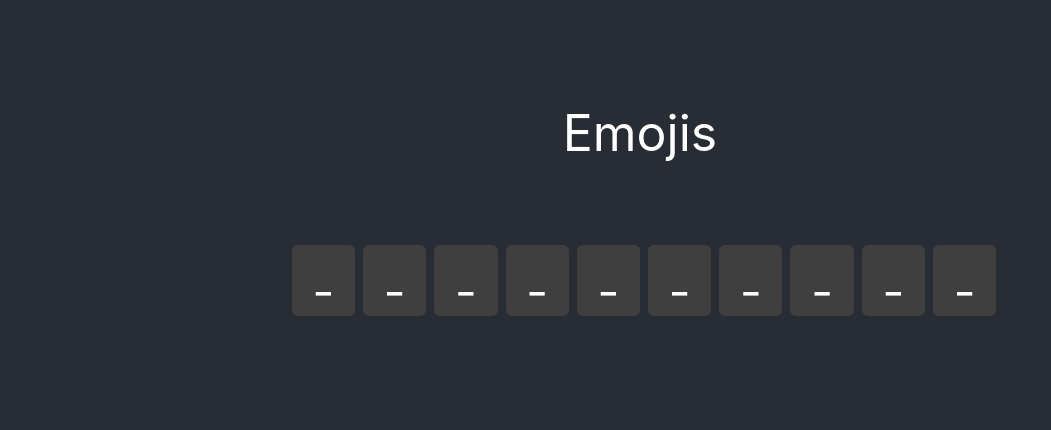
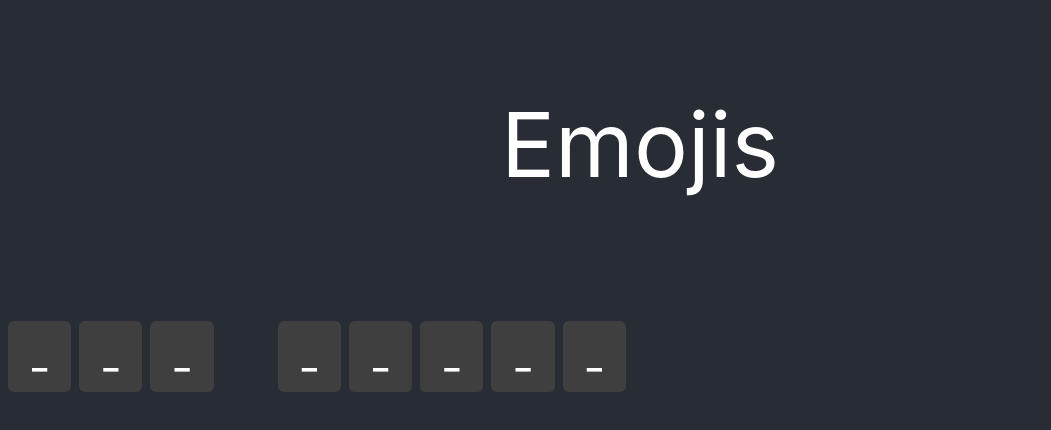
Before and after one commit to rhJairo/emoji-app, a React (Create React App) app: page / in a window 1280 px wide. Shown: the top 430 px of the page, without its empty margins (0-1051 px from the left). Built offline with nearby package versions, Linux system fonts and the light colour scheme.

Commit message:
implemented win condition and realtime keypress detection

```diff
--- a/src/App.css
+++ b/src/App.css
@@ -18,12 +18,14 @@ body {
 }
 
 .emoji {
-  font-size: calc(10px + 5vmin);
+  font-size: calc(10px + 10vmin);
 }
 
 .wordContainer{
+  width: 100vw;
   display: flex;
   flex-direction: row;
+  flex-wrap: wrap;
 }
 
 .charCell {
@@ -36,6 +38,11 @@ body {
 .activeChar{
   background-color: #61dafb;
 }
+
 .inactiveChar{
   background-color: #3f3f3f;
 }
+
+.spaceChar{
+  background-color: #282c34;
+}
--- a/src/App.js
+++ b/src/App.js
@@ -1,13 +1,61 @@
 import React from 'react';
 import Emojis from './Components/Emojis'
 import Word from './Components/Word'
+import Result from './Components/Result';
+import {nanoid} from 'nanoid'
 import './App.css';
 
 function App() {
+  let name = "The Thing"
+
+  function setupWord(){
+    let charArr = [...name.toLowerCase()]
+    charArr = charArr.map(e => {
+      return{
+        id: nanoid(),
+        value: e,
+        isActive: e === ' ' ? true : false
+      }
+    })
+    return charArr
+  }
+
+  const [word, setWord] = React.useState(setupWord)
+  const [result, setResult] = React.useState(false)
+
+  React.useEffect(()=>{
+    function haveWon(){
+      for(let i of word){
+        if(!i.isActive){
+          return false
+        }
+      }
+
+      return true
+    }
+
+    function handleKeypress(e){
+      if(name.toLowerCase().includes(e.key.toLowerCase())){
+        setWord(arr => {
+          let newArr = arr.map(obj =>
+            obj.value === e.key.toLowerCase() ? {...obj, isActive: true}: obj)
+          return newArr
+        })
+      }
+    }
+    setResult(haveWon())
+
+    document.addEventListener('keydown', handleKeypress)
+    return function cleanup(){
+      document.removeEventListener('keydown', handleKeypress)
+    }
+  }, [name, word])
+
   return (
     <div className="App">
       <Emojis />
-      <Word word='peepoHappy' />
+      <Word word={word} />
+      <Result reset={setupWord} win={result}/>
     </div>
   );
 }
--- /dev/null
+++ b/src/Components/Result.js
@@ -0,0 +1,17 @@
+import React from 'react'
+
+function Result(props){
+    let output =
+    <div>
+        <button onClick={props.reset}>Reset</button>
+        <h2>Congratulations You Have Won</h2>
+    </div>
+    console.log('inside result comp:',props.win)
+    return(
+        <div>
+            {props.win && output}
+        </div>
+    )
+}
+
+export default Result
--- a/src/Components/Word.js
+++ b/src/Components/Word.js
@@ -1,21 +1,16 @@
 import React from 'react'
 
+
 function Word(props){
-    let charArr = [...props.word]
-    charArr = charArr.map(e => {
-        return{
-            value: e,
-            isActive: false
-        }
+
+    let myWord = props.word.map(e => {
+        return(
+            <h3 key={e.id} className={`charCell ${e.value === ' ' ? 'spaceChar' : e.isActive ? 'activeChar':'inactiveChar'}`}>
+                {e.isActive ? e.value.toUpperCase() : e.value === ' ' ? ' ' : '_'}
+            </h3>
+        )
     })
 
-    let myWord = charArr.map(e => {
-        return(
-            <div>
-                <h3 className={`charCell ${e.isActive ? 'activeChar':'inactiveChar'}`}>{e.isActive ? e.value.toUpperCase() : '_'}</h3>
-            </div>
-        )
-    })
     return(
         <div className='wordContainer'>
             {myWord}
```
